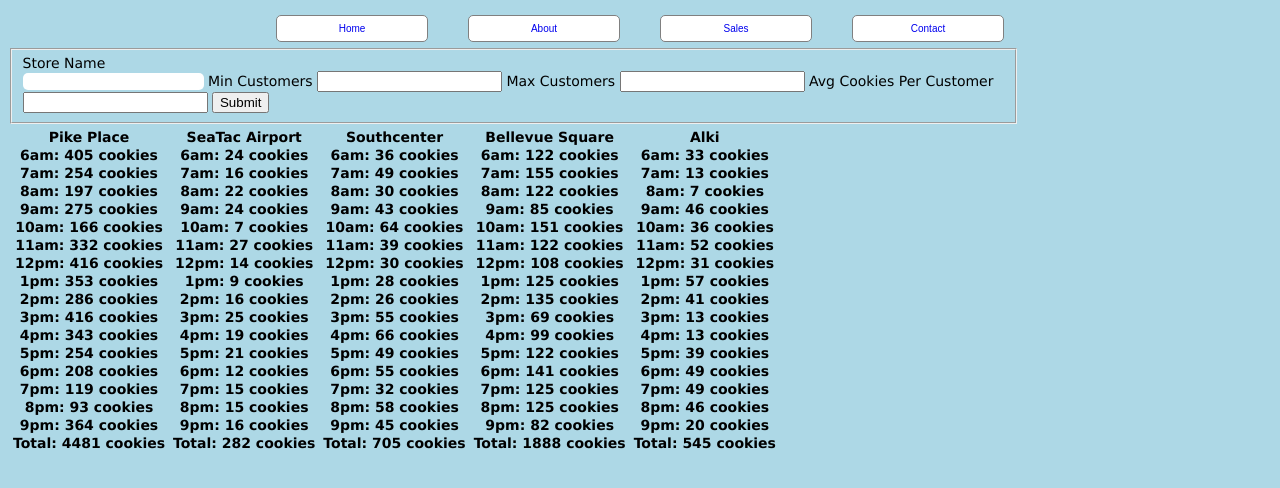
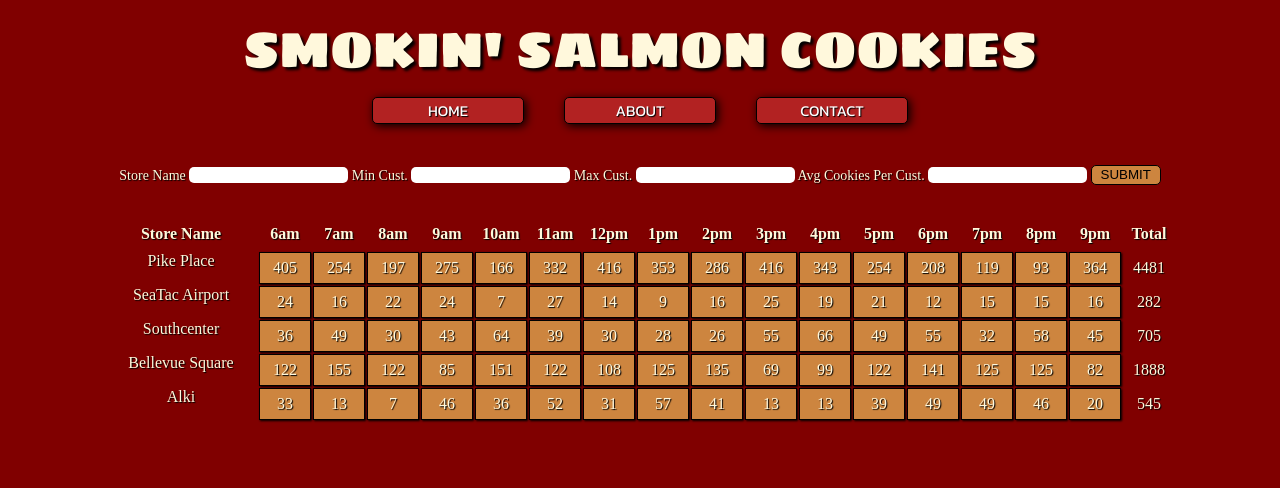
Before and after one commit to sendjmoon/day-06-lab, a plain HTML site: page sales.html in a window 1280 px wide. Drawn offline with Linux system fonts and the light colour scheme.

Commit message:
changed app.js to include table elements only once. also added css styling to all pages

```diff
--- a/app.js
+++ b/app.js
@@ -1,9 +1,10 @@
+var hours = ['6am','7am','8am','9am','10am','11am','12pm','1pm','2pm','3pm','4pm','5pm','6pm','7pm','8pm','9pm'];
+var stores = [];
+
 function calcCustPerHour(minHrlyCust, maxHrlyCust) {
   var rng = Math.floor(Math.random() * (maxHrlyCust - minHrlyCust) + minHrlyCust);
   return rng;
 }
-var hours = ['6am','7am','8am','9am','10am','11am','12pm','1pm','2pm','3pm','4pm','5pm','6pm','7pm','8pm','9pm'];
-var stores = [];
 
 function Store(storeName, minHrlyCust, maxHrlyCust, avgCookiesPerCust) {
   this.storeName = storeName;
@@ -25,32 +26,45 @@ function Store(storeName, minHrlyCust, maxHrlyCust, avgCookiesPerCust) {
   this.dailyTotals();
 }
 
+function createTable() {
+  var appendStores = document.getElementById('append-stores');
+  var thName = document.createElement('th');
+  thName.id = 'name-title';
+  thName.textContent = 'Store Name';
+  appendStores.appendChild(thName);
+
+  for (var i = 0; i < hours.length; i++) {
+    var thHours = document.createElement('th');
+    thHours.id = 'hours-header';
+    thHours.textContent = hours[i];
+    appendStores.appendChild(thHours);
+  }
+
+  var thTotal = document.createElement('th');
+  thTotal.id = 'total-header';
+  thTotal.textContent = 'Total';
+  appendStores.appendChild(thTotal);
+}
+
 function makeStoreData(store) {
   var appendStores = document.getElementById('append-stores');
-  var th = document.createElement('th');
-  th.textContent = ' ';
-  th.textContent = store.storeName;
-  appendStores.appendChild(th);
+
+  var trName = document.createElement('tr');
+  trName.id = 'store-name';
+  trName.textContent = store.storeName;
+  appendStores.appendChild(trName);
+
   for (var i = 0; i < hours.length; i++) {
-    var tr = document.createElement('tr');
-    tr.textContent = ' ';
-    tr.textContent = hours[i] + ': ' + store.salesPerHour[i] + ' cookies';
-    th.appendChild(tr);
+    var tdCookies = document.createElement('td');
+    tdCookies.id = 'td-cookies';
+    tdCookies.textContent = store.salesPerHour[i];
+    trName.appendChild(tdCookies);
   }
-  var total = document.createElement('tr');
-  total.textContent = ' ';
-  total.textContent = 'Total: ' + store.total + ' cookies';
-  th.appendChild(total);
-}
 
-stores.push(new Store('Pike Place',17,88,5.2));
-stores.push(new Store('SeaTac Airport',6,24,1.2));
-stores.push(new Store('Southcenter',11,38,1.9));
-stores.push(new Store('Bellevue Square',20,48,3.3));
-stores.push(new Store('Alki',3,24,2.6));
-
-for (var i = 0; i < stores.length; i++) {
-  makeStoreData(stores[i]);
+  var tdTotal = document.createElement('td');
+  tdTotal.id = 'td-total';
+  tdTotal.textContent = store.total;
+  trName.appendChild(tdTotal);
 }
 
 //Forms & Events
@@ -72,10 +86,22 @@ var handleStoreSubmit = function(event){
   var newStore = new Store(storeName,minCust,maxCust,avgCookies);
   stores.push(newStore);
   makeStoreData(newStore);
-  // for(var i = 0; i < stores.length; i++) {
-  //   makeStoreData(stores[i]);
-  // }
   stores = [];
 };
 
+function currentStores() {
+  for (var i = 0; i < stores.length; i++) {
+    makeStoreData(stores[i]);
+  }
+}
+
 storeForm.addEventListener('submit', handleStoreSubmit);
+
+stores.push(new Store('Pike Place',17,88,5.2));
+stores.push(new Store('SeaTac Airport',6,24,1.2));
+stores.push(new Store('Southcenter',11,38,1.9));
+stores.push(new Store('Bellevue Square',20,48,3.3));
+stores.push(new Store('Alki',3,24,2.6));
+
+createTable();
+currentStores(stores);
--- a/sales.html
+++ b/sales.html
@@ -2,30 +2,33 @@
 <html>
 
 <head>
-  <title>Sales Information</title>
-  <link rel="stylesheet" type="text/css" href="style-sales.css">
+  <title>Smokin' Salmon Cookies - Sales Information</title>
+  <link rel="stylesheet" type="text/css" href="style.css">
+  <link href='https://fonts.googleapis.com/css?family=Kanit:400,600' rel='stylesheet' type='text/css'>
+  <link href='https://fonts.googleapis.com/css?family=Sigmar+One' rel='stylesheet' type='text/css'>
 </head>
 
 <body>
+  <header> SMOKIN' SALMON COOKIES </header>
+
   <div id="nav">
-    <a href="index.html" class="nav-button"> Home </a>
-    <a href="about.html" class="nav-button"> About </a>
-    <a href="sales.html" class="nav-button"> Sales </a>
-    <a href="contact.html" class="nav-button"> Contact </a>
+    <a href="index.html" class="nav-button"> HOME </a>
+    <a href="about.html" class="nav-button"> ABOUT </a>
+    <a href="contact.html" class="nav-button"> CONTACT </a>
   </div>
 
   <div id="form-figure">
     <form id="store-form">
-    <fieldset>
-    <label>Store Name</label><br />
+    <fieldset id="fieldset">
+    <label>Store Name</label>
       <input type="text" name="store" class="input" />
-    <label>Min Customers</label>
-      <input type="text" name="min" />
-    <label>Max Customers</label>
-      <input type="text" name="max" />
-    <label>Avg Cookies Per Customer</label>
-      <input type="text" name="avg" />
-    <button id="submit-button" type="submit">Submit</button>
+    <label>Min Cust.</label>
+      <input type="text" name="min" class="input" />
+    <label>Max Cust.</label>
+      <input type="text" name="max" class="input" />
+    <label>Avg Cookies Per Cust.</label>
+      <input type="text" name="avg" class="input" />
+    <button id="submit-button" type="submit">SUBMIT</button>
     </fieldset>
     </form>
   </div>
--- a/style-sales.css
+++ b/style-sales.css
@@ -1,9 +1,40 @@
 body {
-  background-color: lightblue;
-  font-family: verdana;
-  font-size: 14px;
-  justify-content: center;
+  background-color: firebrick;
+  font: Georgia, Times;
+  display: flex;
   align-items: center;
+  flex-direction: column;
+}
+
+header {
+  font-family: 'Sigmar One', cursive;
+  font-size: 50px;
+  color: cornsilk;
+  text-shadow: 3px 3px 3px black;
+  align-self: center;
+}
+
+h3 {
+  background-color: indianred;
+  font-family: 'Sigmar One', cursive;
+  font-size: 20px;
+  color: gold;
+  text-shadow: 2px 2px 2px black;
+}
+
+h4 {
+  font-family: Georgia, Times;
+  font-size: 16px;
+  color: lavender;
+  text-shadow: 2px 2px 2px black;
+}
+
+ul {
+  background-color: indianred;
+  font-family: Arial, Verdana;
+  color: whitesmoke;
+  text-shadow: 2px 2px 1px black;
+  width: 200px;
 }
 
 #nav {
@@ -15,32 +46,41 @@ body {
 }
 
 .nav-button {
-  background-color: white;
+  background-color: indianred;
   width: 150px;
   height: 25px;
   margin: 20px;
-  border: 1px solid gray;
+
+  border: 1px solid black;
+  box-shadow: 2px 2px 10px black;
   border-radius: 5px;
+
   font-family: 'Kanit', sans-serif;
   text-decoration: none;
-  font-size: 10px;
+  font-size: 15px;
+
   display: flex;
   justify-content: center;
   align-items: center;
 }
 
-
-#form-figure {
-  width: 80%;
+a {
+  color: white;
+  active: white;
+  hover: yellow;
+  visited: white;
 }
 
-
-#table-figure {
-  width: 80%;
-  align-items: space-around;
+a:visited {
+  color: white;
 }
 
-.input {
-  border-radius: 5px;
-  border: none;
+a:hover {
+  color: yellow;
 }
+
+#disclaimer {
+  color: orange;
+  text-shadow: 1px 1px 1px black;
+  margin-top: 25px;
+}
--- a/style.css
+++ b/style.css
@@ -1,6 +1,8 @@
 body {
-  background-color: firebrick;
+  background-color: maroon;
   font: Georgia, Times;
+  color: cornsilk;
+  text-shadow: 1px 1px 1px black;
   display: flex;
   align-items: center;
   flex-direction: column;
@@ -37,21 +39,20 @@ ul {
   width: 200px;
 }
 
-#nav {
-  height: 40px;
-  width: 100%;
-  display:flex;
-  justify-content: center;
-  align-items: center;
+a {
+  color: white;
+  active: white;
+  hover: yellow;
+  visited: white;
 }
 
 .nav-button {
-  background-color: red;
+  background-color: firebrick;
   width: 150px;
   height: 25px;
   margin: 20px;
 
-  border: 1px solid gray;
+  border: 1px solid black;
   box-shadow: 2px 2px 10px black;
   border-radius: 5px;
 
@@ -64,19 +65,64 @@ ul {
   align-items: center;
 }
 
-a {
-  color: white;
-  active: white;
-  hover: yellow;
-  visited: white;
+.input {
+  font-size: 12px;
+  border-radius: 5px;
+  border: none;
 }
 
-a:visited {
-  color: white;
+#submit-button {
+  width: 70px;
+  height: 20px;
+  background-color: peru;
+  border-radius: 5px;
+  border: 1px black solid;
 }
 
-a:hover {
-  color: yellow;
+#nav {
+  height: 40px;
+  width: 100%;
+  display:flex;
+  justify-content: center;
+  align-items: center;
+}
+
+#fieldset {
+  border: none;
+  margin-top: 30px;
+  margin-bottom: 20px;
+  font-size: 14px;
+}
+
+#name-title {
+  width: 150px;
+  height: 30px;
+  vertical-align: middle;
+  text-align: center;
+}
+
+#hours-header, #total-header {
+  width: 50px;
+  height: 30px;
+}
+
+#td-cookies {
+  background-color: peru;
+  color: cornsilk;
+  width: 50px;
+  height: 30px;
+  border: 1px solid black;
+  box-shadow: 1px 1px 2px black;
+  padding: 0;
+  margin: 0;
+}
+
+#store-name {
+  width: 150px;
+  height: 30px;
+  border: 1px solid black;
+  text-align: center;
+  vertical-align: middle;
 }
 
 #disclaimer {
```
Also changed, not shown: about.html (+25 -0 lines), app2.js (+80 -10 lines), contact.html (+27 -0 lines), index.html (+1 -1 lines), family.jpg (added).
